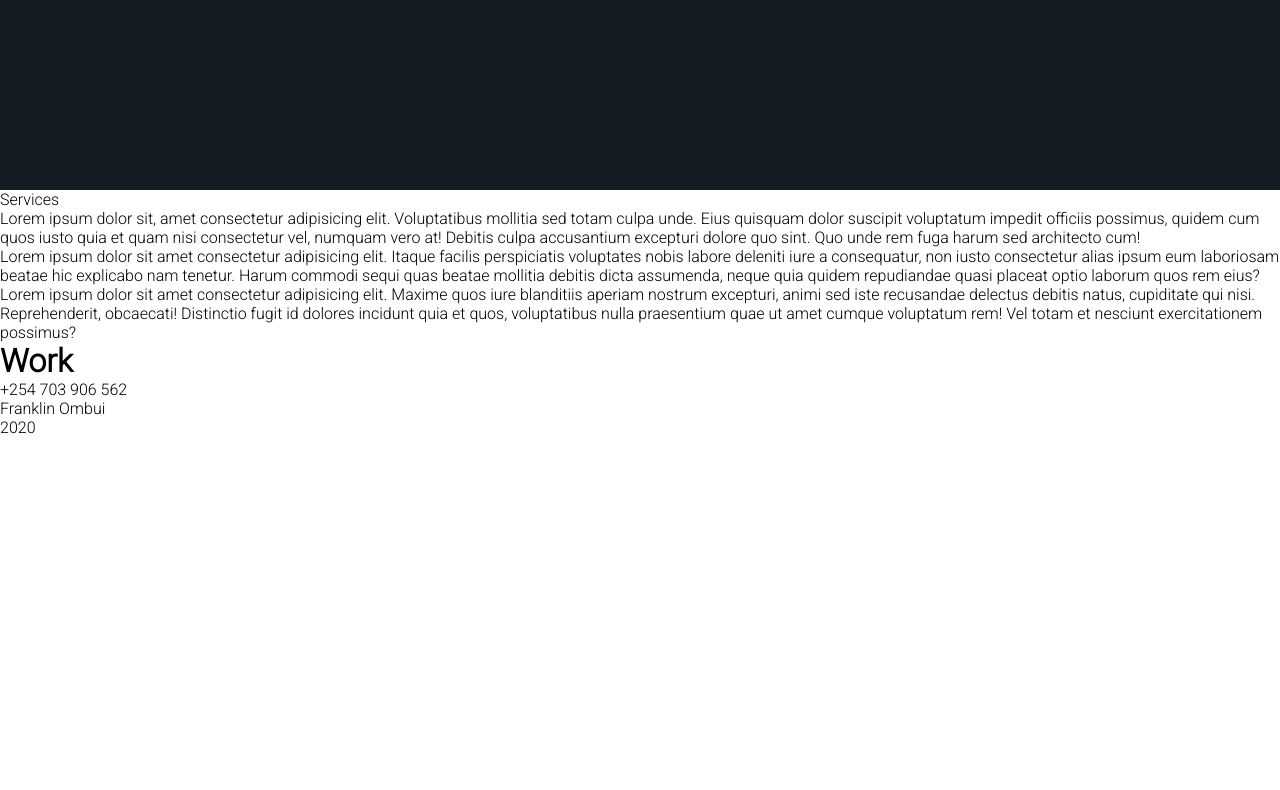
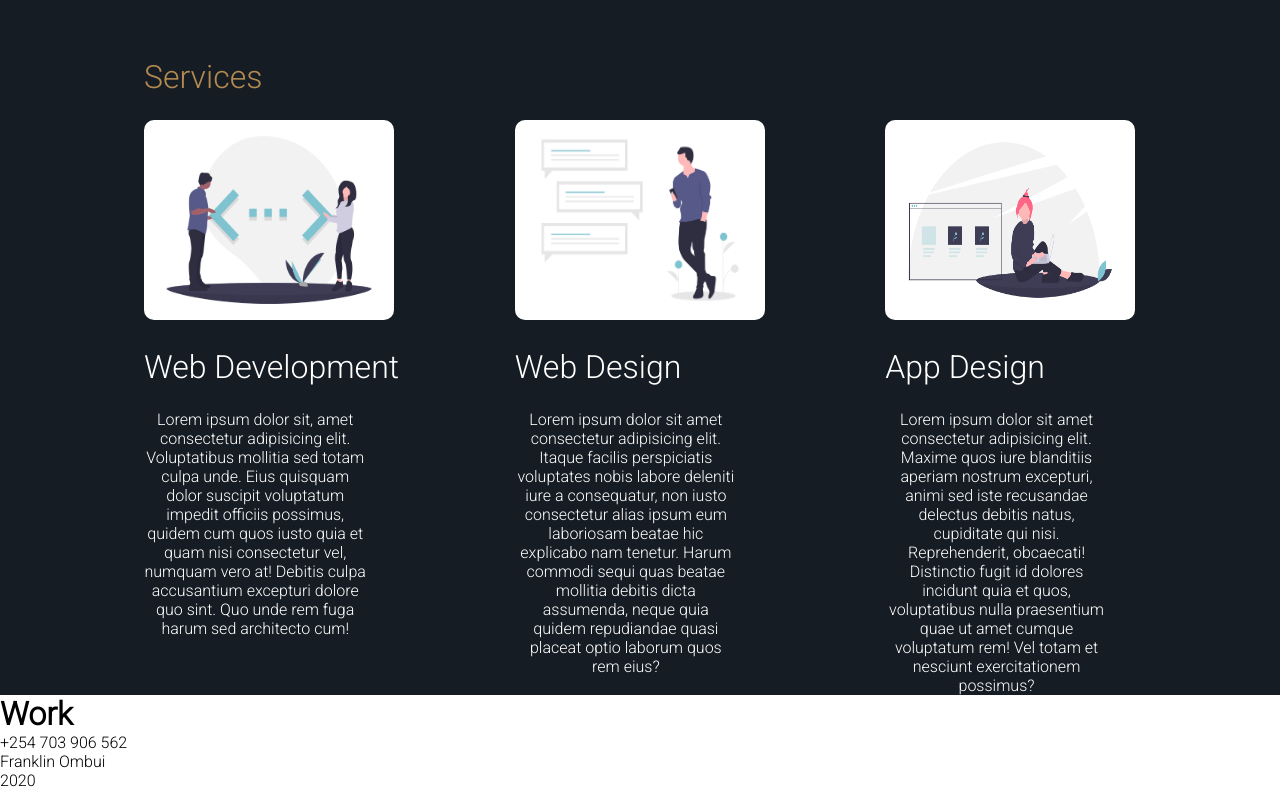
Before and after one commit to frank-005/portfolio, a plain HTML site: page index.html in a window 1280 px wide. Shown: the part 1170-1960 px from the top of the page. Before the commit the page ends 1607 px from the top, so only its background shows below. Drawn offline with Linux system fonts and the light colour scheme.

Commit message:
part 3 done.

```diff
--- a/index.html
+++ b/index.html
@@ -57,29 +57,44 @@
       <div class="title">
         <p class="text-7">Services</p>
       </div>
+      <section class="section-1">
+        <div class="frame-1">
+          <img src="imgs/p1.png" alt="p1" class="imgs-p"/>
+          <h5 class="text-8">Web Development</h5>
           <p>
-        Lorem ipsum dolor sit, amet consectetur adipisicing elit. Voluptatibus
-        mollitia sed totam culpa unde. Eius quisquam dolor suscipit voluptatum
-        impedit officiis possimus, quidem cum quos iusto quia et quam nisi
-        consectetur vel, numquam vero at! Debitis culpa accusantium excepturi
-        dolore quo sint. Quo unde rem fuga harum sed architecto cum!
+            Lorem ipsum dolor sit, amet consectetur adipisicing elit.
+            Voluptatibus mollitia sed totam culpa unde. Eius quisquam dolor
+            suscipit voluptatum impedit officiis possimus, quidem cum quos iusto
+            quia et quam nisi consectetur vel, numquam vero at! Debitis culpa
+            accusantium excepturi dolore quo sint. Quo unde rem fuga harum sed
+            architecto cum!
           </p>
+        </div>
+        <div class="frame-2">
+          <img src="imgs/p2.png" alt="p2" class="imgs-p"/>
+          <h5 class="text-8">Web Design</h5>
           <p>
-        Lorem ipsum dolor sit amet consectetur adipisicing elit. Itaque facilis
-        perspiciatis voluptates nobis labore deleniti iure a consequatur, non
-        iusto consectetur alias ipsum eum laboriosam beatae hic explicabo nam
-        tenetur. Harum commodi sequi quas beatae mollitia debitis dicta
-        assumenda, neque quia quidem repudiandae quasi placeat optio laborum
-        quos rem eius?
+            Lorem ipsum dolor sit amet consectetur adipisicing elit. Itaque
+            facilis perspiciatis voluptates nobis labore deleniti iure a
+            consequatur, non iusto consectetur alias ipsum eum laboriosam beatae
+            hic explicabo nam tenetur. Harum commodi sequi quas beatae mollitia
+            debitis dicta assumenda, neque quia quidem repudiandae quasi placeat
+            optio laborum quos rem eius?
           </p>
+        </div>
+        <div class="frame-3">
+          <img src="imgs/p3.png" alt="p3" class="imgs-p" />
+          <h5 class="text-8">App Design</h5>
           <p>
             Lorem ipsum dolor sit amet consectetur adipisicing elit. Maxime quos
             iure blanditiis aperiam nostrum excepturi, animi sed iste recusandae
-        delectus debitis natus, cupiditate qui nisi. Reprehenderit, obcaecati!
-        Distinctio fugit id dolores incidunt quia et quos, voluptatibus nulla
-        praesentium quae ut amet cumque voluptatum rem! Vel totam et nesciunt
-        exercitationem possimus?
+            delectus debitis natus, cupiditate qui nisi. Reprehenderit,
+            obcaecati! Distinctio fugit id dolores incidunt quia et quos,
+            voluptatibus nulla praesentium quae ut amet cumque voluptatum rem!
+            Vel totam et nesciunt exercitationem possimus?
           </p>
+        </div>
+      </section>
     </div>
     <div class="part-4">
       <div class="title">
--- a/styles.css
+++ b/styles.css
@@ -77,7 +77,6 @@
 
 .part-2 {
     background: var(--bgColor);
-    height: 70vh;
     display: grid;
     grid-template-columns: 1fr 1fr;
 }
@@ -150,3 +149,40 @@
     margin: 3px;
 
 }
+
+.part-3 {
+    background: var(--bgColor);
+}
+
+.text-7 {
+    color: var(--txtColor);
+    font-size: 32px;
+    font-weight: 300;
+    margin-left: 18vh;
+}
+
+.imgs-p {
+    height: 200px;
+    width: 250px;
+    border-radius: 10px;
+
+}
+
+.section-1 {
+    display: grid;
+    grid-template-columns: 1fr 1fr 1fr;
+    margin: 3vh 3vh 0 18vh;
+    color: #FFF;
+
+}
+
+.text-8 {
+    font-size: 32px;
+    font-weight: 100;
+    margin: 3vh 0 3vh 0;
+}
+
+.section-1 p {
+    width: 60%;
+    text-align: center;
+}
```
Also changed, not shown: imgs/p1.png (added), imgs/p2.png (added), imgs/p3.png (added). Lines whose indentation alone changed are shown as unchanged.
